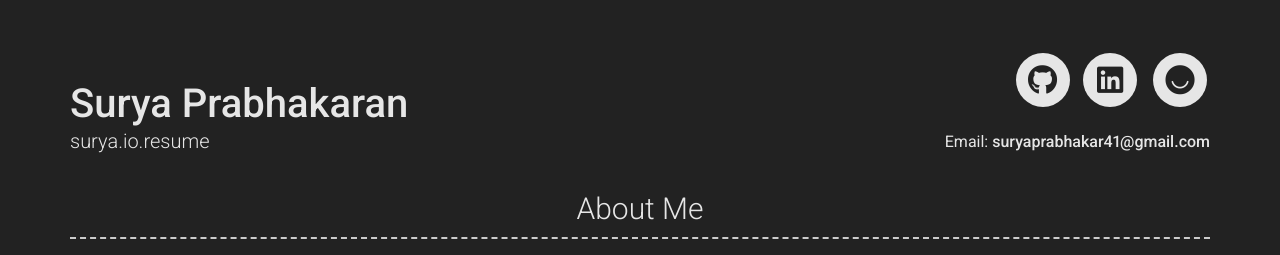
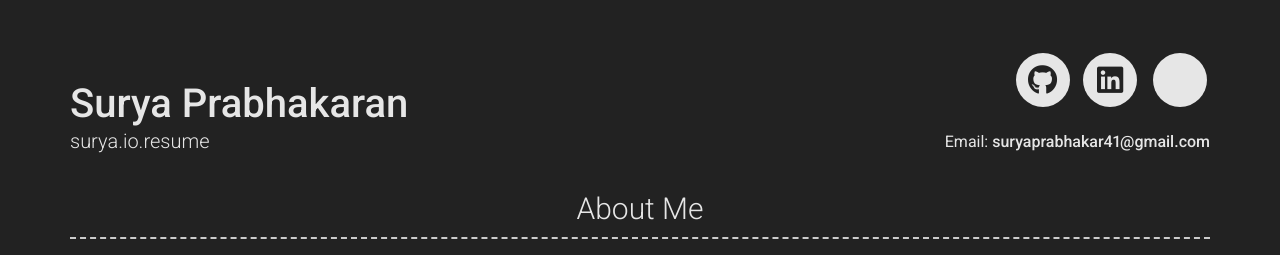
Before and after one commit to suryaprabhakar414/surya.io.resume, a Jekyll site: the page built from index.md, in a window 1280 px wide. Shown: the top 255 px of the page. Built offline with Jekyll 4.4.1, drawn with Linux system fonts in a browser that asks for light colours; nearby versions of some CDN libraries.

Commit message:
Update _config.yml

```diff
--- a/_config.yml
+++ b/_config.yml
@@ -27,7 +27,7 @@ linkedin_username: surya-prabhakaran
 # Additional icon links
 additional_links:
 - title: Resume
-  icon: fa-ello
+  icon: resume
   url: https://drive.google.com/file/d/12xUS6yjbseTEGj3cagzYaSu6MPpMqoF8/view?usp=sharing
 # - title: another link
 #   icon: font awesome brand icon name (eg. fa-twitter) (https://fontawesome.com/icons?d=gallery&s=brands&m=free)
```
